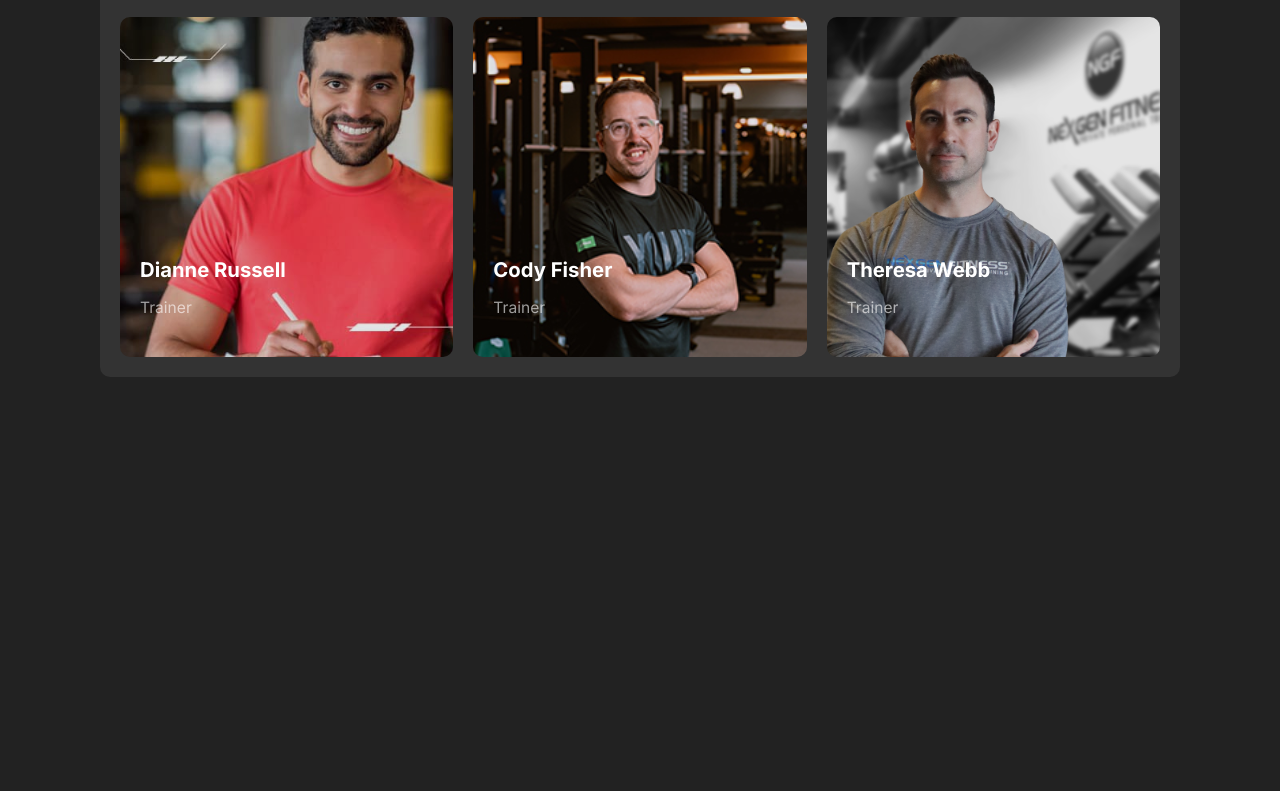
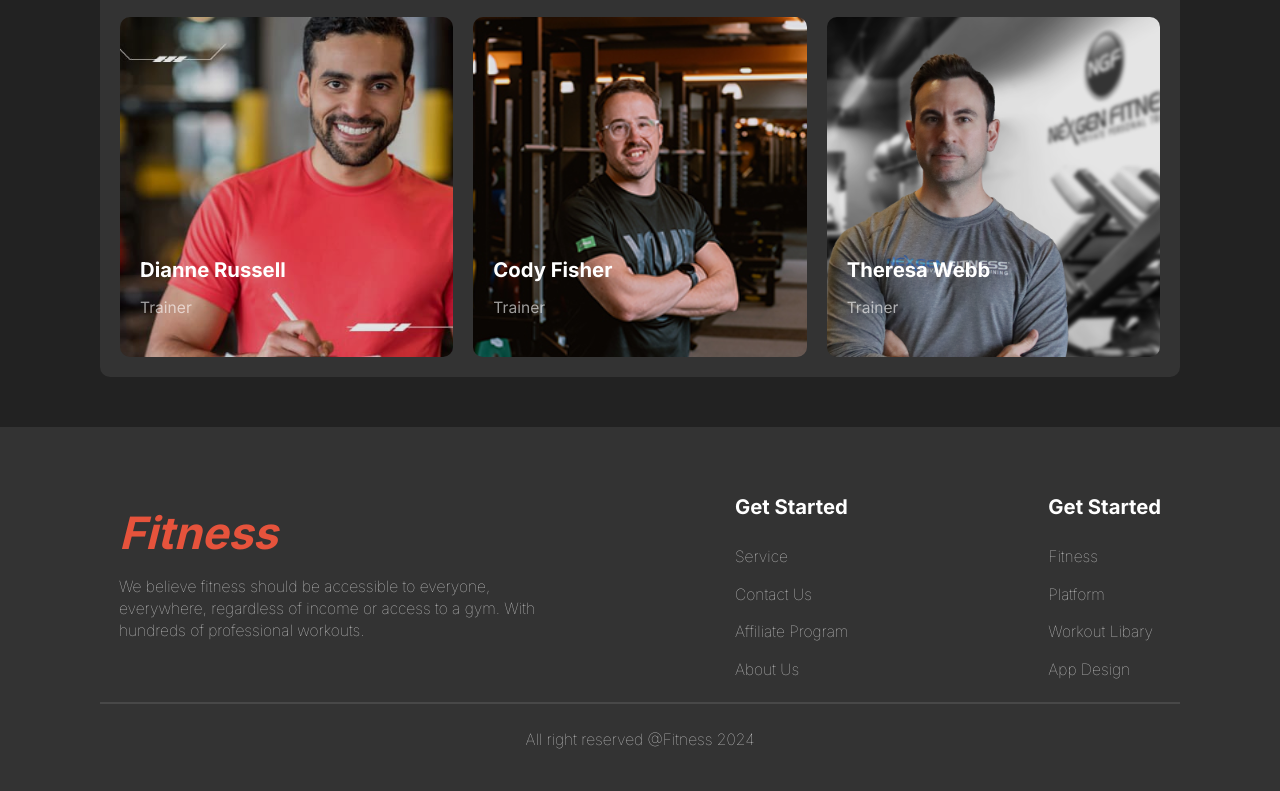
Before and after one commit to Mohibul880/A2-versatile-ui, a plain HTML site: page index.html in a window 1280 px wide. Shown: the part 3077-3868 px from the top of the page. Before the commit the page ends 3504 px from the top, so only its background shows below. Drawn offline with Linux system fonts and the light colour scheme; files whose address does not match are found by name.

Commit message:
footer section add

```diff
--- a/index.html
+++ b/index.html
@@ -241,6 +241,35 @@
         </div>
       </section>
     </main>
+    <!-- footer section  -->
+    <footer class="footer">
+        <div class="footer_content">
+          <div class="left_content">
+            <h1>Fitness</h1>
+            <p>
+              We believe fitness should be accessible to everyone,<br />
+              everywhere, regardless of income or access to a gym. With <br />
+              hundreds of professional workouts.
+            </p>
+          </div>
+          <div class="middle_content">
+            <h4>Get Started</h4>
+            <p>Service</p>
+            <p>Contact Us</p>
+            <p>Affiliate Program</p>
+            <p>About Us</p>
+          </div>
+          <div class="right_content">
+            <h4>Get Started</h4>
+            <p>Fitness</p>
+            <p>Platform</p>
+            <p>Workout Libary</p>
+            <p>App Design</p>
+          </div>
+        </div>
+        <hr />
+        <p>All right reserved @Fitness 2024</p>
+      </footer>
 
 
 
--- a/style/styles.css
+++ b/style/styles.css
@@ -491,3 +491,48 @@ input::placeholder {
     font-size: var(--h5);
     color: rgba(255, 255, 255, 0.6);
   }
+  /* footer */
+footer {
+    padding: 0 10rem;
+    background-color: rgb(51, 51, 51);
+    padding-top: 4rem;
+  }
+
+  .footer_content {
+    display: flex;
+    justify-content: center;
+    align-items: center;
+    gap: 20rem;
+  }
+
+  .footer_content .left_content h1 {
+    font-size: var(--h1);
+    color: rgb(230, 83, 60);
+    font-style: italic;
+    margin: 0;
+  }
+
+  .footer_content .left_content p,
+  .footer_content .middle_content p,
+  .footer_content .right_content p,
+  footer > p {
+    font-size: var(--h5);
+    color: rgba(255, 255, 255, 0.8);
+    line-height: 2.2rem;
+    font-weight: 100;
+  }
+
+  footer > p {
+    text-align: center;
+    padding-top: 2rem;
+    padding-bottom: 4rem;
+    margin: 0;
+  }
+
+  .footer_content h4 {
+    font-size: var(--h4);
+  }
+
+  footer hr {
+    border: 1px solid rgba(255, 255, 255, 0.1);
+  }
```
